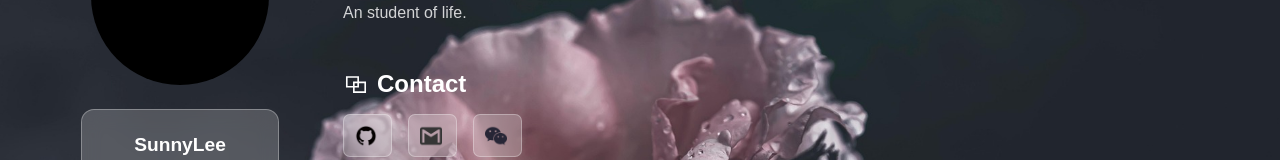
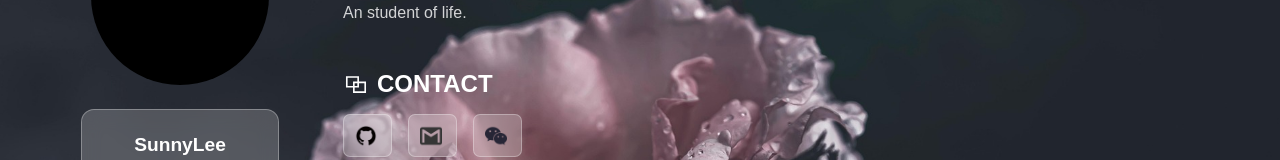
Before and after one commit to SunnyLee151064/my-web, a Next.js app: page / in a window 1280 px wide. Shown: the part 157-317 px from the top of the page. Built offline with nearby package versions, Linux system fonts and the light colour scheme.

Commit message:
Fix contact and site alignment, and button navigation

```diff
--- a/src/app/page.tsx
+++ b/src/app/page.tsx
@@ -269,7 +269,7 @@ export default function Home() {
 
           {/* 社交媒体卡片 */}
           <div style={{ marginBottom: '5rem' }}>
-            <h3 style={{
+            <h2 style={{
               margin: '0 0 1rem',
               fontSize: '1.5rem',
               color: 'white',
@@ -280,8 +280,8 @@ export default function Home() {
               <svg className="icon" viewBox="0 0 1024 1024" version="1.1" xmlns="http://www.w3.org/2000/svg" style={{ marginRight: '8px', width: '26px', height: '26px', fill: 'white' }}>
                 <path d="M629.333333 202.666667v213.333333h277.333334v448h-512v-213.333333h-277.333334v-448h512z m213.333334 277.333333h-213.333334v170.666667h-170.666666v149.333333h384v-320z m-277.333334-213.333333h-384v320h213.333334v-170.666667h170.666666v-149.333333z m0 213.333333h-106.666666v106.666667h106.666666v-106.666667z"/>
               </svg>
-              Contact
-            </h3>
+              CONTACT
+            </h2>
             <div style={{
               display: 'flex',
               gap: '1rem',
@@ -462,7 +462,9 @@ export default function Home() {
               gap: '1rem'
             }}>
               <button
-                onClick={() => {
+                onClick={(e) => {
+                  e.stopPropagation();
+                  e.preventDefault();
                   console.log('Navigating to /blog');
                   router.push('/blog');
                 }}
@@ -479,7 +481,7 @@ export default function Home() {
                   width: 'calc(25% - 15px)',
                   transition: 'opacity 0.5s ease, background-color 0.2s ease, border 0.2s ease, transform 0.3s ease',
                   cursor: 'pointer',
-                  zIndex: 1
+                  zIndex: 10
                 }}
                 onMouseEnter={(e) => {
                   try {
@@ -545,7 +547,9 @@ export default function Home() {
               </button>
 
               <button
-                onClick={() => {
+                onClick={(e) => {
+                  e.stopPropagation();
+                  e.preventDefault();
                   console.log('Navigating to /photos');
                   router.push('/photos');
                 }}
@@ -562,7 +566,7 @@ export default function Home() {
                   width: 'calc(25% - 15px)',
                   transition: 'opacity 0.5s ease, background-color 0.2s ease, border 0.2s ease, transform 0.3s ease',
                   cursor: 'pointer',
-                  zIndex: 1
+                  zIndex: 10
                 }}
                 onMouseEnter={(e) => {
                   try {
```
Also changed, not shown: 1 other file (tests, documents, lock files or other folders).
